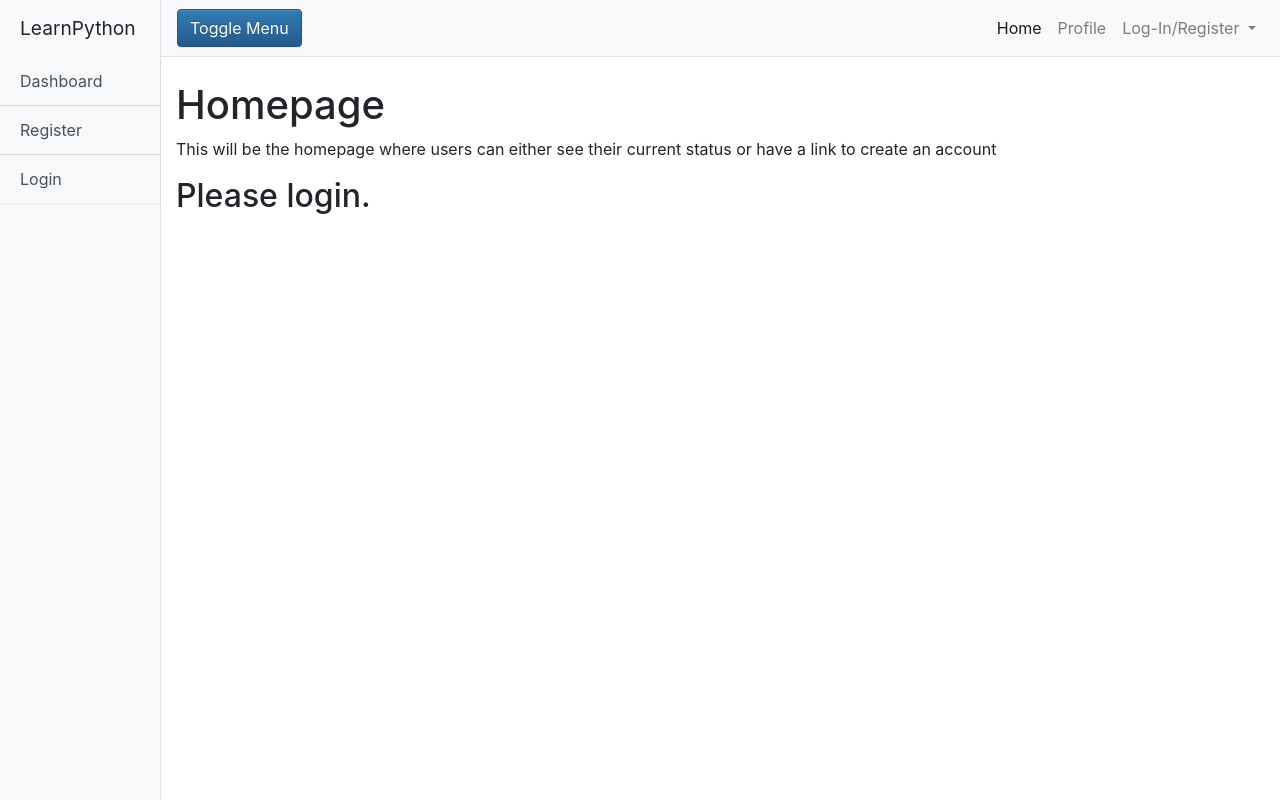
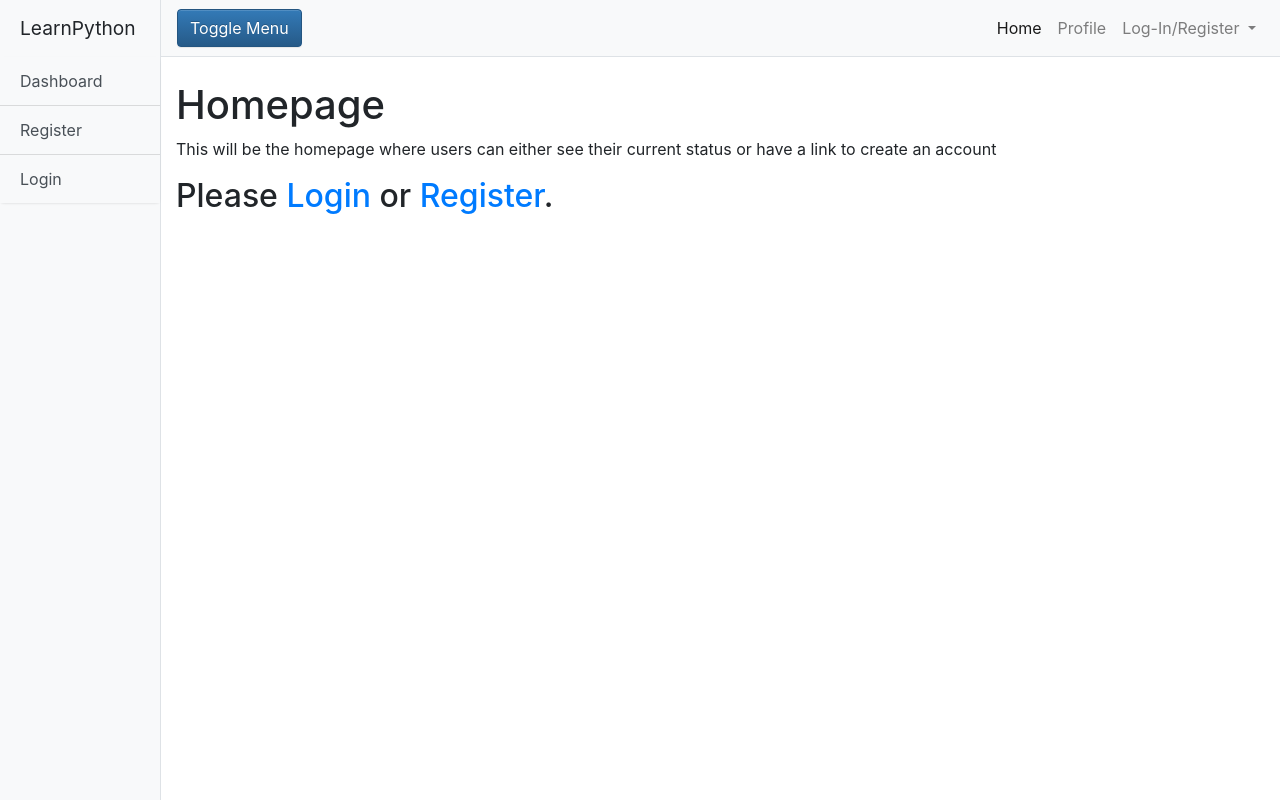
Before and after one commit to mrblue6ix/CITS3403Project, a Flask app: page / in a window 1280 px wide. Run offline with Flask 2, Linux system fonts and the light colour scheme; some libraries are stand-ins or nearby versions.

Commit message:
added register and login

```diff
--- a/app/templates/home.html
+++ b/app/templates/home.html
@@ -12,7 +12,8 @@
     {% if current_user.is_authenticated %}
     <h2>Hello, {{ current_user.firstname }}</h2>
     {% else %}
-    <h2>Please login.</h2>
+    <h2>Please <a href="{{url_for('login')}}">Login</a> or <a href="{{url_for('register')}}">Register</a>.</h2>
+
     {% endif %}
   </div>
 {% endblock %}
```
